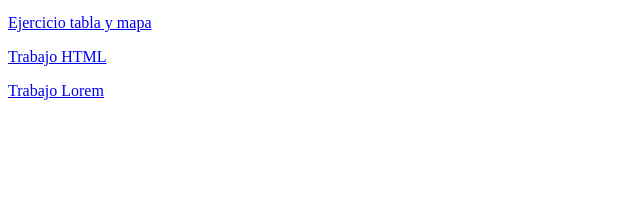
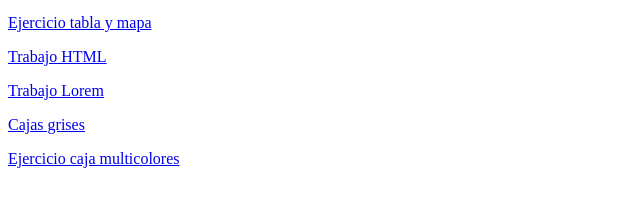
Before and after one commit to ONN33/pruebas-tpweb, a plain HTML site: page index.html in a window 1280 px wide. Shown: the part 100-302 px from the top of the page, without its empty margins (0-640 px from the left). Drawn offline with Linux system fonts and the light colour scheme.

Commit message:
Update index.html

```diff
--- a/index.html
+++ b/index.html
@@ -10,6 +10,9 @@
 	<p><a href="Ejercicioformularios.html">Ejercicio formulario</a></p>
 	<a href="Tablas-mapa.html"> Ejercicio tabla y mapa</a>
 	<p><a href="TrabajoHTLM.html"> Trabajo HTML</a></p>
-	<a href="Loremfondos.html">Trabajo Lorem</a>
+	<a href="Loremfondos.html">Trabajo Lorem</a><p>
+	<a href="Cajasgrises.html">Cajas grises</a></p>
+	<a href="Ejerciciocajamulticolores.html">Ejercicio caja multicolores</a>
+	</p>
 </body>
 </html>
```
